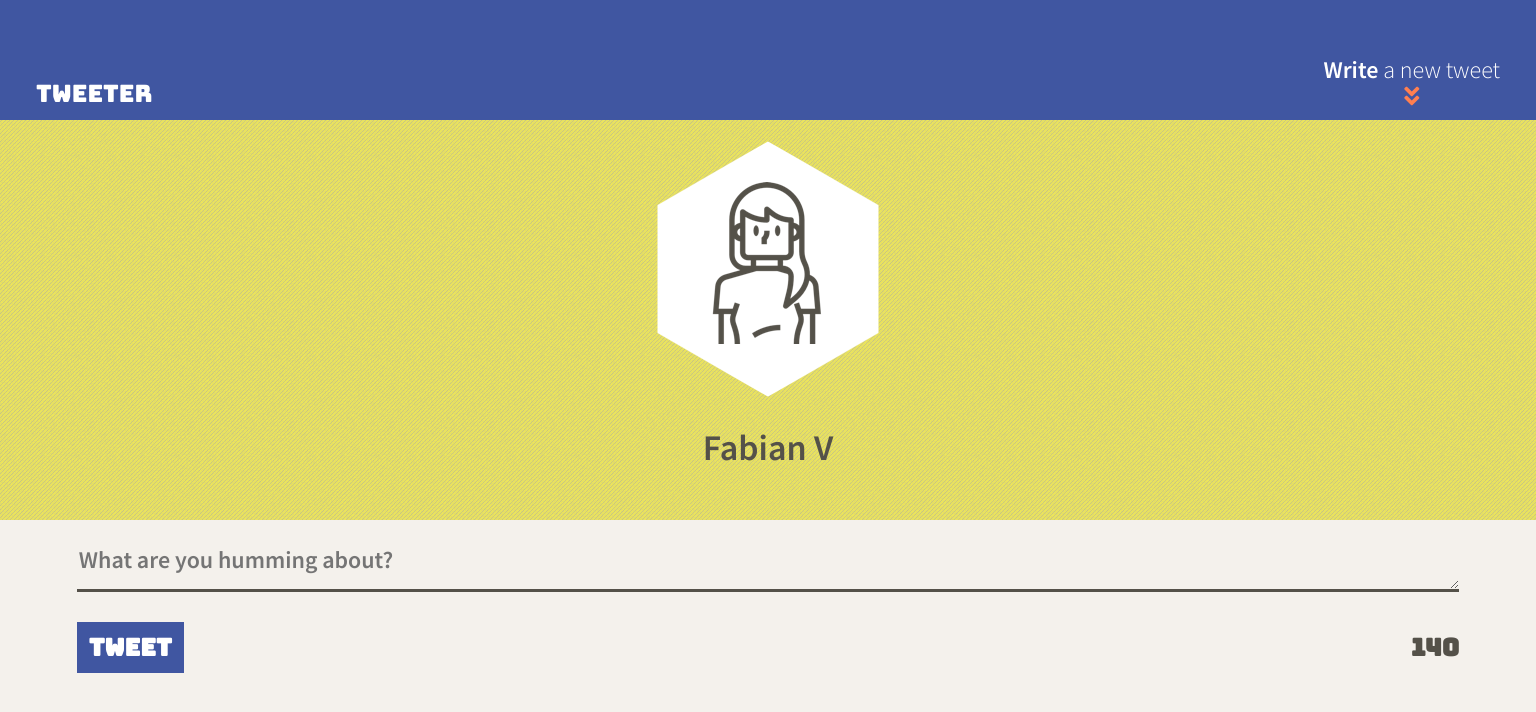
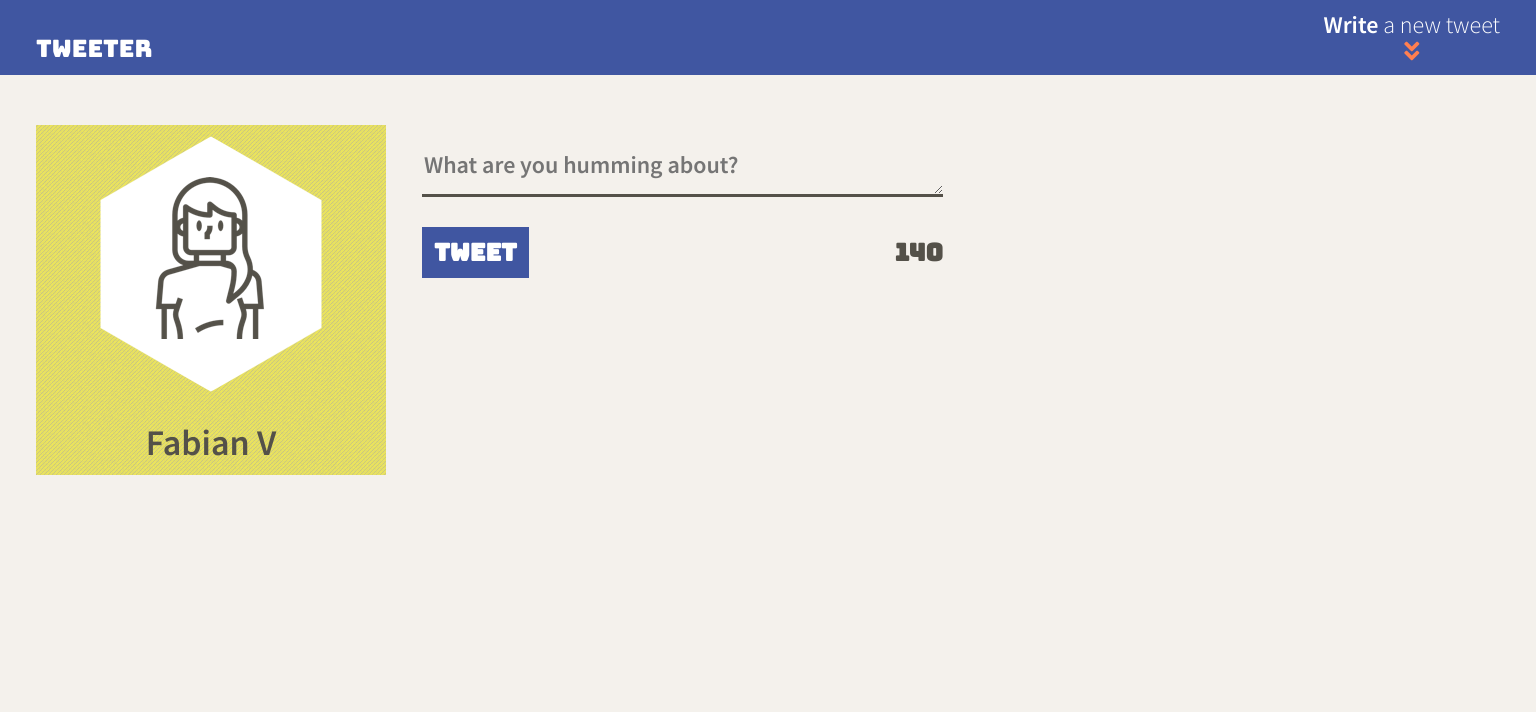
Before and after one commit to brogr/lhl-tweeter, a website: page public/index.html in a window 1536 px wide. Drawn offline with nearby package versions, Linux system fonts and the light colour scheme; no server answers.

Commit message:
responsive desktop and large desktop variants

```diff
--- a/public/styles/_index.css
+++ b/public/styles/_index.css
@@ -1,3 +1,4 @@
+@import "vars.css";
 @import "layout.css";
 @import "nav.css";
 @import "header.css";
--- a/public/styles/header.css
+++ b/public/styles/header.css
@@ -1,7 +1,7 @@
 .header {
-  height: 400px;
-  margin-top: 120px;
+  height: 350px;
   width: 100%;
+  min-width: 320px;
   display: flex;
   flex-direction: column;
   justify-content: center;
@@ -9,3 +9,10 @@
   background-color: #faf255;
   background-image: url('../images/diagonal-noise.png');
 }
+.header h2 {
+  margin-bottom: 0;
+}
+
+@media (min-width: 1024px) {
+
+}
--- a/public/styles/layout.css
+++ b/public/styles/layout.css
@@ -19,6 +19,7 @@ body {
   background-color: #f4f1ec;
   font-size: 24px;
   font-family: 'Source Sans Pro', sans-serif;
+  margin-top: 75px;
 }
 
 /*
@@ -29,3 +30,36 @@ main {
   width: 90%;
   margin: 0 auto;
 }
+
+/* desktop */
+@media (min-width: 1024px) {
+  body {
+    display: flex;
+    flex-direction: row;
+    margin: 125px 1.5em 0 1.5em;
+    justify-content: space-between;
+    gap: 1.5em;
+  }
+  .header {
+    flex-basis: 350px;
+  }
+  main {
+    margin: 0;
+    width: auto;
+    flex-grow: 1;
+  }
+}
+
+/* large desktop */
+@media (min-width: 1440px) {
+  main {
+    display: flex;
+    flex-direction: row;
+    justify-content: space-between;
+    gap: 1.5em;
+  }
+  main .new-tweet, main #tweets {
+    margin: 0;
+    flex-basis: 50%;
+  }
+}
--- a/public/styles/nav.css
+++ b/public/styles/nav.css
@@ -1,10 +1,11 @@
 nav {
   position: fixed;
   top: 0;
+  left: 0;
 
   color: white;
   background-color: #4056A1;
-  height: 120px;
+  height: 75px;
   width: 100vw;
   padding: 0.5em 1.5em;
   /* border-radius: 10px; */
--- a/public/styles/new-tweet.css
+++ b/public/styles/new-tweet.css
@@ -32,6 +32,11 @@
   color: white;
   text-transform: uppercase;
 }
+.new-tweet button:hover,
+.new-tweet button:focus {
+  color: coral;
+  cursor:pointer;
+}
 .new-tweet .counter {
   padding-right: 0;
   padding-left: 0;
--- /dev/null
+++ b/public/styles/vars.css
@@ -0,0 +1,4 @@
+:root {
+  --bp-lg: 1024px;
+  --bp-md: 768px;
+}
```
